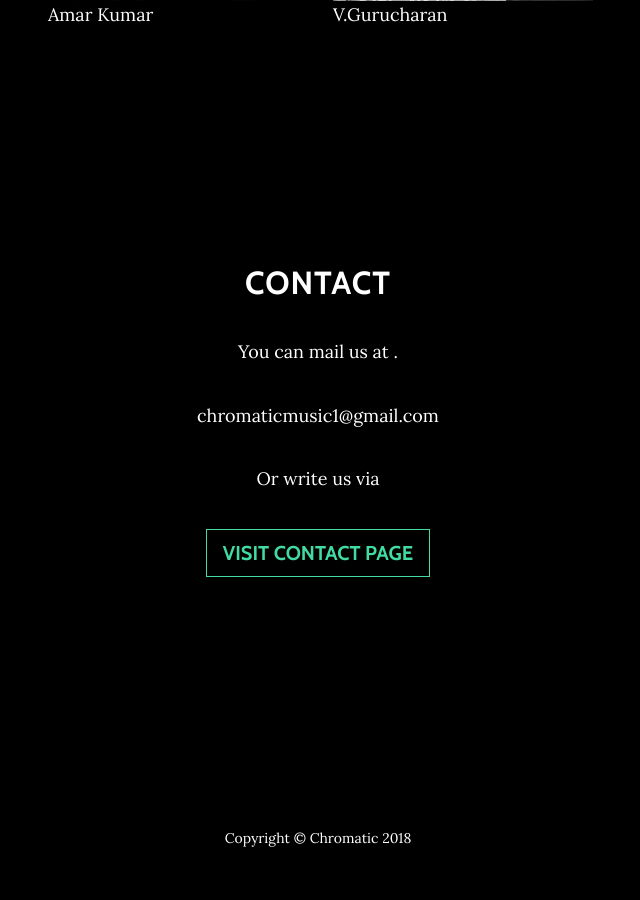
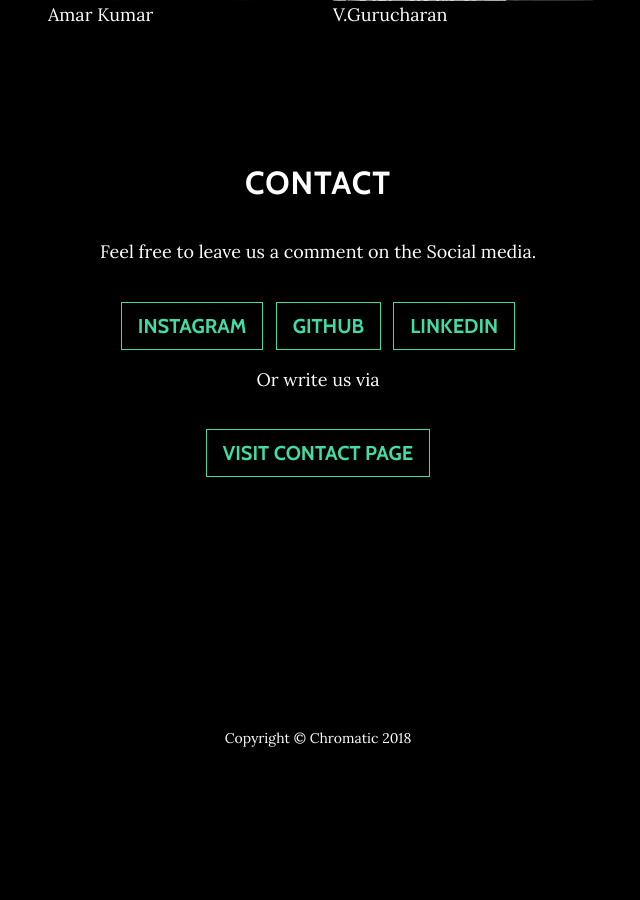
Before and after one commit to gurucharan511/chromatic, a Django app: page / in a window 1280 px wide. Shown: the part 2707-3607 px from the top of the page, without its empty margins (322-962 px from the left). After the commit the page ends 3454 px from the top, so only its background shows below. Run offline with Django 3.2, Linux system fonts and the light colour scheme; some libraries are stand-ins or nearby versions.

Commit message:
Add files via upload

```diff
--- a/music/templates/music/login.html
+++ b/music/templates/music/login.html
@@ -25,6 +25,16 @@
     <link href="{% static 'css/grayscale.min.css'%}" rel="stylesheet">
     <link href="{% static 'css/form-elements.css'%}" rel="stylesheet">
     <link href="{% static 'css/stylenw.css'%}" rel="stylesheet">
+
+    <!-- Global site tag (gtag.js) - Google Analytics -->
+    <script async src="https://www.googletagmanager.com/gtag/js?id=UA-116811386-1"></script>
+    <script>
+      window.dataLayer = window.dataLayer || [];
+      function gtag(){dataLayer.push(arguments);}
+      gtag('js', new Date());
+
+      gtag('config', 'UA-116811386-1');
+    </script>
 
   </head>
 
@@ -192,11 +202,31 @@
       </div>
     </section>
 
-    <section id="contact" class="content-section text-center">
+    <section id="contact" class="content-section text-center" style="padding-top: 100px">
     <div class="col-lg-8 mx-auto">
           <h2>Contact</h2>
-          <p>You can mail us at .</p>
-          <p>chromaticmusic1@gmail.com</p>
+        <p>Feel free to leave us a comment on the Social media.</p>
+            <ul class="list-inline banner-social-buttons">
+              <li class="list-inline-item">
+                <a href="https://www.instagram.com/a_m_a_r_23/" class="btn btn-default btn-lg">
+                  <i class="fa fa-instagram fa-fw"></i>
+                  <span class="network-name">Instagram</span>
+                </a>
+              </li>
+              <li class="list-inline-item">
+                <a href="https://github.com/amark23" class="btn btn-default btn-lg">
+                  <i class="fa fa-github fa-fw"></i>
+                  <span class="network-name">Github</span>
+                </a>
+              </li>
+              <li class="list-inline-item">
+                <a href="https://in.linkedin.com/in/amark96" class="btn btn-default btn-lg">
+                  <i class="fa fa-linkedin-square fa-fw"></i>
+                  <span class="network-name">linkedin</span>
+                </a>
+              </li>
+            </ul>
+
         <p>Or write us via </p>
           <a href="{% url 'music:contact'%} " class="btn btn-default btn-lg">Visit Contact page</a>
         </div>
@@ -238,38 +268,6 @@
 -->
 </section>
 
-    <!-- Contact Section
-    <section id="contact" class="content-section text-center">
-      <div class="container">
-        <div class="row">
-          <div class="col-lg-8 mx-auto">
-            <h2>Contact Us</h2>
-            <p>Feel free to leave us a comment on the Social media.</p>
-            <ul class="list-inline banner-social-buttons">
-              <li class="list-inline-item">
-                <a href="https://twitter.com/SBootstrap" class="btn btn-default btn-lg">
-                  <i class="fa fa-twitter fa-fw"></i>
-                  <span class="network-name">Twitter</span>
-                </a>
-              </li>
-              <li class="list-inline-item">
-                <a href="https://github.com/BlackrockDigital/startbootstrap" class="btn btn-default btn-lg">
-                  <i class="fa fa-github fa-fw"></i>
-                  <span class="network-name">Github</span>
-                </a>
-              </li>
-              <li class="list-inline-item">
-                <a href="https://plus.google.com/+Startbootstrap/posts" class="btn btn-default btn-lg">
-                  <i class="fa fa-google-plus fa-fw"></i>
-                  <span class="network-name">Google+</span>
-                </a>
-              </li>
-            </ul>
-          </div>
-        </div>
-      </div>
-    </section>
-
     <!-- Footer -->
     <footer>
       <div class="container text-center">
@@ -284,9 +282,6 @@
     <!-- Plugin JavaScript -->
     <script src="{% static "vendor/jquery-easing/jquery.easing.min.js" %}"></script>
 
-    <!-- Google Maps API Key - Use your own API key to enable the map feature. More information on the Google Maps API can be found at https://developers.google.com/maps/ -->
-    <script src="https://maps.googleapis.com/maps/api/js?key=AIzaSyCRngKslUGJTlibkQ3FkfTxj3Xss1UlZDA&sensor=false"></script>
-
     <!-- Custom scripts for this template -->
     <script src="{% static "js/grayscale.min.js" %}"></script>
 </body>
```
Also changed, not shown: music/templates/music/base.html (+11 -0 lines), music/templates/music/base_visitor.html (+13 -2 lines), music/templates/music/contact.html (+11 -0 lines).
